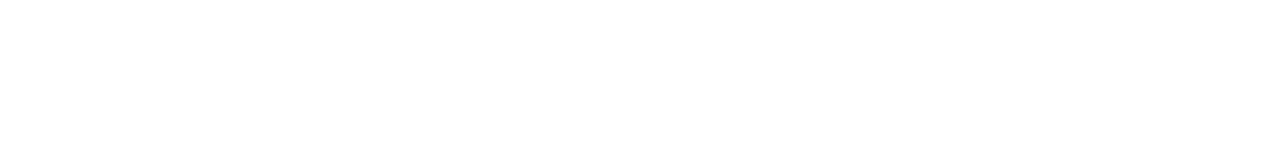
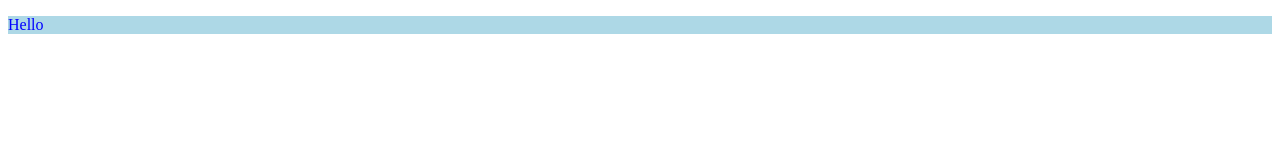
Before and after one commit to michal-skladanowski/git_CDV, a plain HTML site: page index.html in a window 1280 px wide. Drawn offline with Linux system fonts and the light colour scheme.

Commit message:
Added styles

```diff
--- a/css/style.css
+++ b/css/style.css
@@ -0,0 +1,4 @@
+p {
+    color: blue;
+    background: lightblue;
+}
--- a/index.html
+++ b/index.html
@@ -5,8 +5,10 @@
     <meta name="viewport" content="width=device-width, initial-scale=1.0">
     <meta http-equiv="X-UA-Compatible" content="ie=edge">
     <title>GIT - ćwiczenia</title>
+    <link rel="stylesheet" href="css/style.css">
 </head>
 <body>
+    <p>Hello</p>
 
 </body>
 </html>
```
